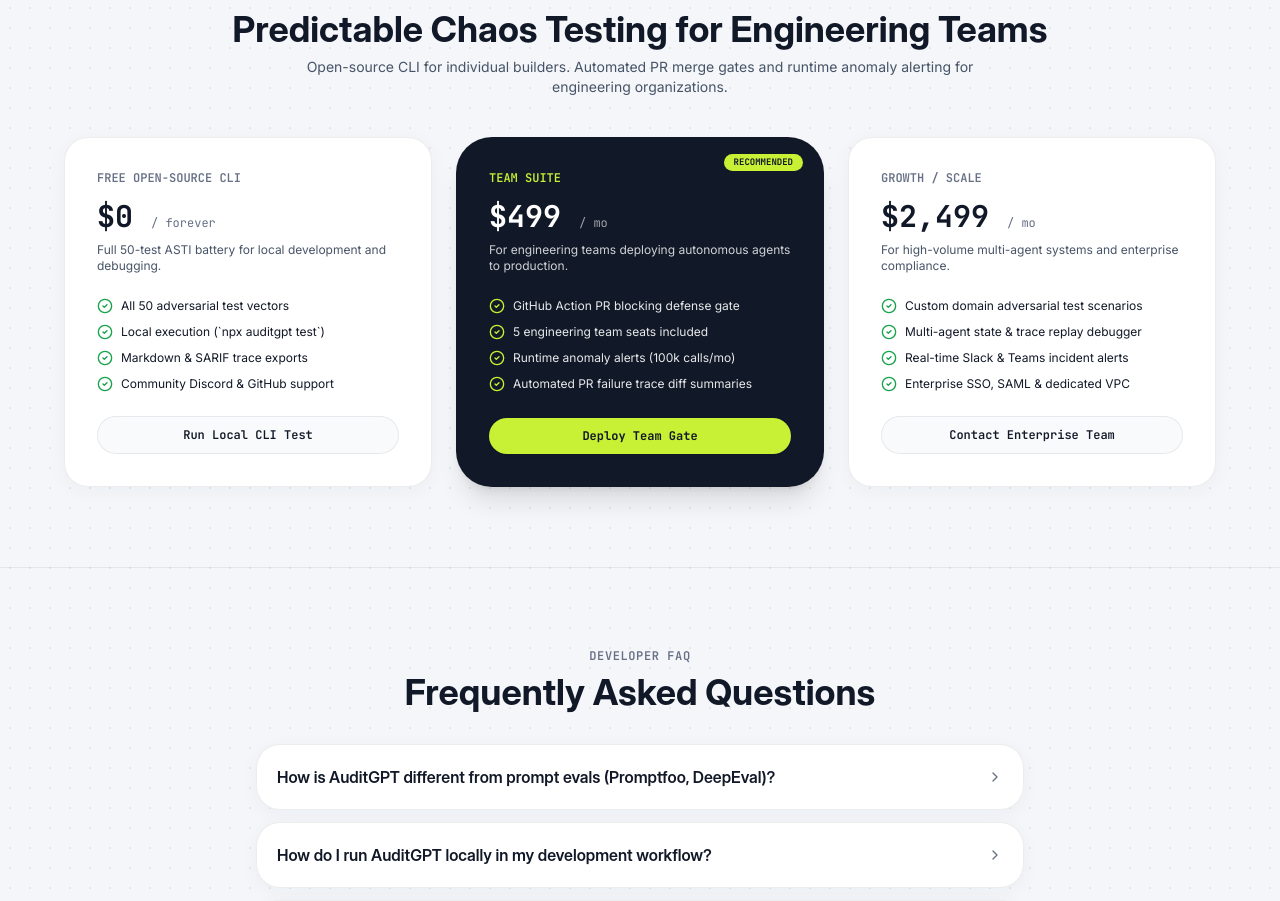
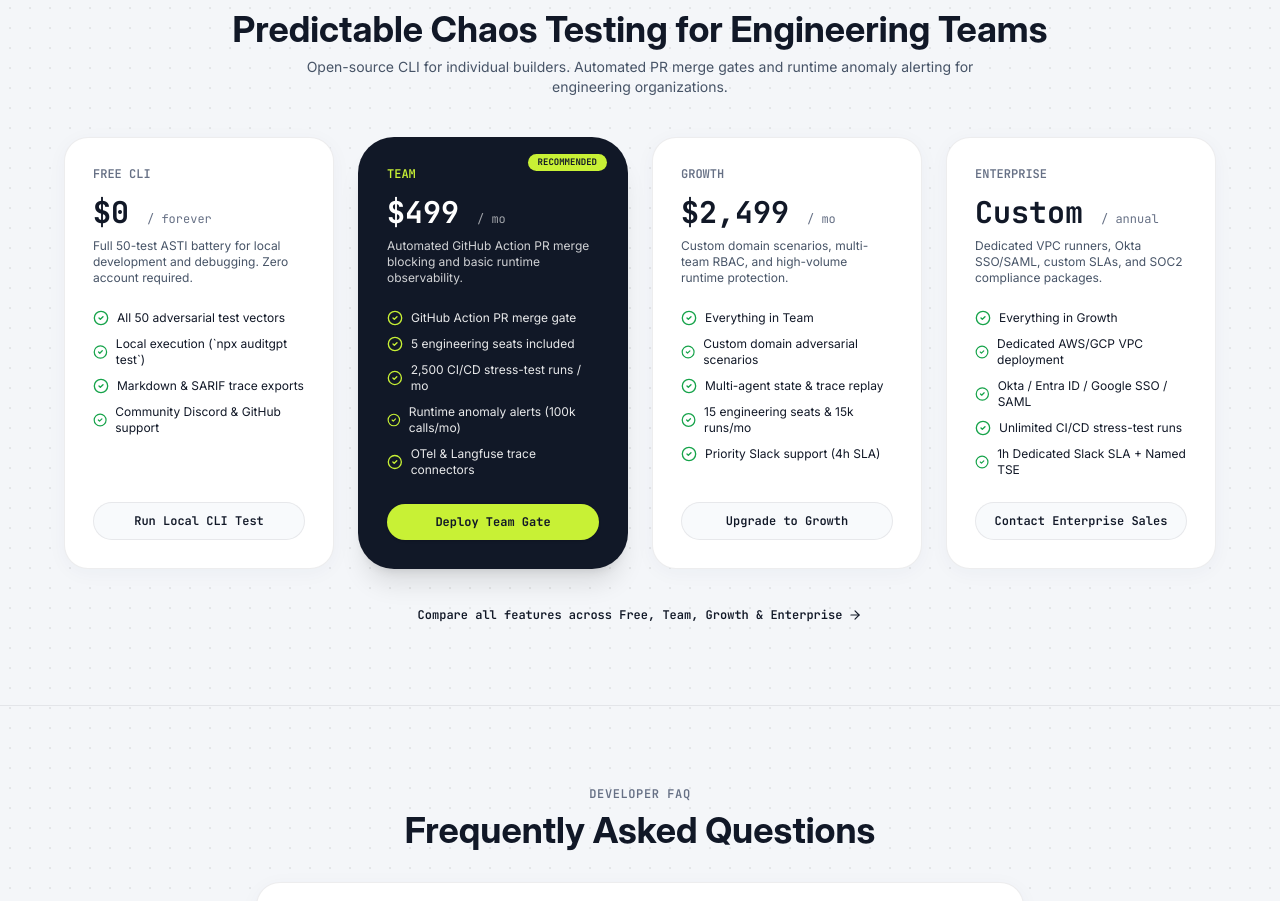
Before and after one commit to NickAltstein/auditgpt, a Next.js app: page / in a window 1280 px wide. Shown: the part 5622-6523 px from the top of the page. Built offline with nearby package versions, Linux system fonts and the light colour scheme; a web font is replaced by a local one.

Commit message:
fix: align homepage pricing tiers with pricing page

```diff
--- a/src/app/page.tsx
+++ b/src/app/page.tsx
@@ -1,6 +1,7 @@
 'use client';
 
 import React, { useState } from 'react';
+import Link from 'next/link';
 import { Navbar } from '@/components/Navbar';
 import { Hero } from '@/components/Hero';
 import { AdversarialBattery } from '@/components/AdversarialBattery';
@@ -154,18 +155,18 @@ export default function Home() {
               </p>
             </div>
 
-            <div className="mt-10 grid gap-6 md:grid-cols-3">
+            <div className="mt-10 grid gap-6 sm:grid-cols-2 lg:grid-cols-4">
               {/* Free CLI */}
-              <div className="makro-card p-6 sm:p-8 flex flex-col justify-between">
+              <div className="makro-card p-6 sm:p-7 flex flex-col justify-between">
                 <div>
                   <div className="font-mono text-xs font-semibold uppercase text-[#667085]">
-                    Free Open-Source CLI
+                    Free CLI
                   </div>
                   <div className="mt-3 font-mono text-3xl font-bold text-[#111827]">
                     $0 <span className="text-xs text-[#667085] font-normal">/ forever</span>
                   </div>
                   <p className="mt-2 text-xs text-[#475467]">
-                    Full 50-test ASTI battery for local development and debugging.
+                    Full 50-test ASTI battery for local development and debugging. Zero account required.
                   </p>
                   <ul className="mt-6 space-y-2.5 text-xs text-[#111827]">
                     <li className="flex items-center gap-2">
@@ -195,29 +196,33 @@ export default function Home() {
                 </button>
               </div>
 
-              {/* Team Suite */}
-              <div className="rounded-3xl border border-[#111827] bg-[#111827] p-6 sm:p-8 text-white relative flex flex-col justify-between shadow-xl">
+              {/* Team */}
+              <div className="rounded-3xl border border-[#111827] bg-[#111827] p-6 sm:p-7 text-white relative flex flex-col justify-between shadow-xl">
                 <div className="absolute top-4 right-5 font-mono text-[9px] uppercase font-bold text-[#111827] bg-[#c8f135] px-2.5 py-0.5 rounded-full">
                   Recommended
                 </div>
                 <div>
                   <div className="font-mono text-xs font-semibold uppercase text-[#c8f135]">
-                    Team Suite
+                    Team
                   </div>
                   <div className="mt-3 font-mono text-3xl font-bold text-white">
                     $499 <span className="text-xs text-white/60 font-normal">/ mo</span>
                   </div>
                   <p className="mt-2 text-xs text-white/80">
-                    For engineering teams deploying autonomous agents to production.
+                    Automated GitHub Action PR merge blocking and basic runtime observability.
                   </p>
                   <ul className="mt-6 space-y-2.5 text-xs text-white/90">
                     <li className="flex items-center gap-2">
                       <CheckCircle2 className="h-4 w-4 text-[#c8f135]" />
-                      <span>GitHub Action PR blocking defense gate</span>
+                      <span>GitHub Action PR merge gate</span>
                     </li>
                     <li className="flex items-center gap-2">
                       <CheckCircle2 className="h-4 w-4 text-[#c8f135]" />
-                      <span>5 engineering team seats included</span>
+                      <span>5 engineering seats included</span>
+                    </li>
+                    <li className="flex items-center gap-2">
+                      <CheckCircle2 className="h-4 w-4 text-[#c8f135]" />
+                      <span>2,500 CI/CD stress-test runs / mo</span>
                     </li>
                     <li className="flex items-center gap-2">
                       <CheckCircle2 className="h-4 w-4 text-[#c8f135]" />
@@ -225,46 +230,93 @@ export default function Home() {
                     </li>
                     <li className="flex items-center gap-2">
                       <CheckCircle2 className="h-4 w-4 text-[#c8f135]" />
-                      <span>Automated PR failure trace diff summaries</span>
+                      <span>OTel &amp; Langfuse trace connectors</span>
                     </li>
                   </ul>
                 </div>
                 <a
-                  href="mailto:sales@auditgpt.ai?subject=Team%20Suite%20Inquiry"
+                  href="mailto:sales@auditgpt.ai?subject=Team%20Plan%20Inquiry"
                   className="mt-6 block text-center rounded-full bg-[#c8f135] py-2.5 font-mono text-xs font-bold text-[#111827] shadow-sm transition-all hover:bg-[#bce628]"
                 >
                   Deploy Team Gate
                 </a>
               </div>
 
-              {/* Growth / Scale */}
-              <div className="makro-card p-6 sm:p-8 flex flex-col justify-between">
+              {/* Growth */}
+              <div className="makro-card p-6 sm:p-7 flex flex-col justify-between">
                 <div>
                   <div className="font-mono text-xs font-semibold uppercase text-[#667085]">
-                    Growth / Scale
+                    Growth
                   </div>
                   <div className="mt-3 font-mono text-3xl font-bold text-[#111827]">
                     $2,499 <span className="text-xs text-[#667085] font-normal">/ mo</span>
                   </div>
                   <p className="mt-2 text-xs text-[#475467]">
-                    For high-volume multi-agent systems and enterprise compliance.
+                    Custom domain scenarios, multi-team RBAC, and high-volume runtime protection.
                   </p>
                   <ul className="mt-6 space-y-2.5 text-xs text-[#111827]">
                     <li className="flex items-center gap-2">
                       <CheckCircle2 className="h-4 w-4 text-[#16a34a]" />
-                      <span>Custom domain adversarial test scenarios</span>
+                      <span>Everything in Team</span>
                     </li>
                     <li className="flex items-center gap-2">
                       <CheckCircle2 className="h-4 w-4 text-[#16a34a]" />
-                      <span>Multi-agent state &amp; trace replay debugger</span>
+                      <span>Custom domain adversarial scenarios</span>
                     </li>
                     <li className="flex items-center gap-2">
                       <CheckCircle2 className="h-4 w-4 text-[#16a34a]" />
-                      <span>Real-time Slack &amp; Teams incident alerts</span>
+                      <span>Multi-agent state &amp; trace replay</span>
                     </li>
                     <li className="flex items-center gap-2">
                       <CheckCircle2 className="h-4 w-4 text-[#16a34a]" />
-                      <span>Enterprise SSO, SAML &amp; dedicated VPC</span>
+                      <span>15 engineering seats &amp; 15k runs/mo</span>
+                    </li>
+                    <li className="flex items-center gap-2">
+                      <CheckCircle2 className="h-4 w-4 text-[#16a34a]" />
+                      <span>Priority Slack support (4h SLA)</span>
+                    </li>
+                  </ul>
+                </div>
+                <a
+                  href="mailto:sales@auditgpt.ai?subject=Growth%20Plan%20Inquiry"
+                  className="mt-6 block text-center rounded-full border border-[#e2e8f0] bg-[#f8fafc] py-2.5 font-mono text-xs font-semibold text-[#111827] transition-colors hover:bg-white"
+                >
+                  Upgrade to Growth
+                </a>
+              </div>
+
+              {/* Enterprise */}
+              <div className="makro-card p-6 sm:p-7 flex flex-col justify-between">
+                <div>
+                  <div className="font-mono text-xs font-semibold uppercase text-[#667085]">
+                    Enterprise
+                  </div>
+                  <div className="mt-3 font-mono text-3xl font-bold text-[#111827]">
+                    Custom <span className="text-xs text-[#667085] font-normal">/ annual</span>
+                  </div>
+                  <p className="mt-2 text-xs text-[#475467]">
+                    Dedicated VPC runners, Okta SSO/SAML, custom SLAs, and SOC2 compliance packages.
+                  </p>
+                  <ul className="mt-6 space-y-2.5 text-xs text-[#111827]">
+                    <li className="flex items-center gap-2">
+                      <CheckCircle2 className="h-4 w-4 text-[#16a34a]" />
+                      <span>Everything in Growth</span>
+                    </li>
+                    <li className="flex items-center gap-2">
+                      <CheckCircle2 className="h-4 w-4 text-[#16a34a]" />
+                      <span>Dedicated AWS/GCP VPC deployment</span>
+                    </li>
+                    <li className="flex items-center gap-2">
+                      <CheckCircle2 className="h-4 w-4 text-[#16a34a]" />
+                      <span>Okta / Entra ID / Google SSO / SAML</span>
+                    </li>
+                    <li className="flex items-center gap-2">
+                      <CheckCircle2 className="h-4 w-4 text-[#16a34a]" />
+                      <span>Unlimited CI/CD stress-test runs</span>
+                    </li>
+                    <li className="flex items-center gap-2">
+                      <CheckCircle2 className="h-4 w-4 text-[#16a34a]" />
+                      <span>1h Dedicated Slack SLA + Named TSE</span>
                     </li>
                   </ul>
                 </div>
@@ -272,9 +324,19 @@ export default function Home() {
                   href="mailto:sales@auditgpt.ai?subject=Enterprise%20VPC%20Inquiry"
                   className="mt-6 block text-center rounded-full border border-[#e2e8f0] bg-[#f8fafc] py-2.5 font-mono text-xs font-semibold text-[#111827] transition-colors hover:bg-white"
                 >
-                  Contact Enterprise Team
+                  Contact Enterprise Sales
                 </a>
               </div>
+            </div>
+
+            <div className="mt-8 text-center">
+              <Link
+                href="/pricing"
+                className="inline-flex items-center gap-1.5 font-mono text-xs font-semibold text-[#111827] hover:underline"
+              >
+                <span>Compare all features across Free, Team, Growth &amp; Enterprise</span>
+                <ArrowRight className="h-3.5 w-3.5" />
+              </Link>
             </div>
           </div>
         </section>
```
